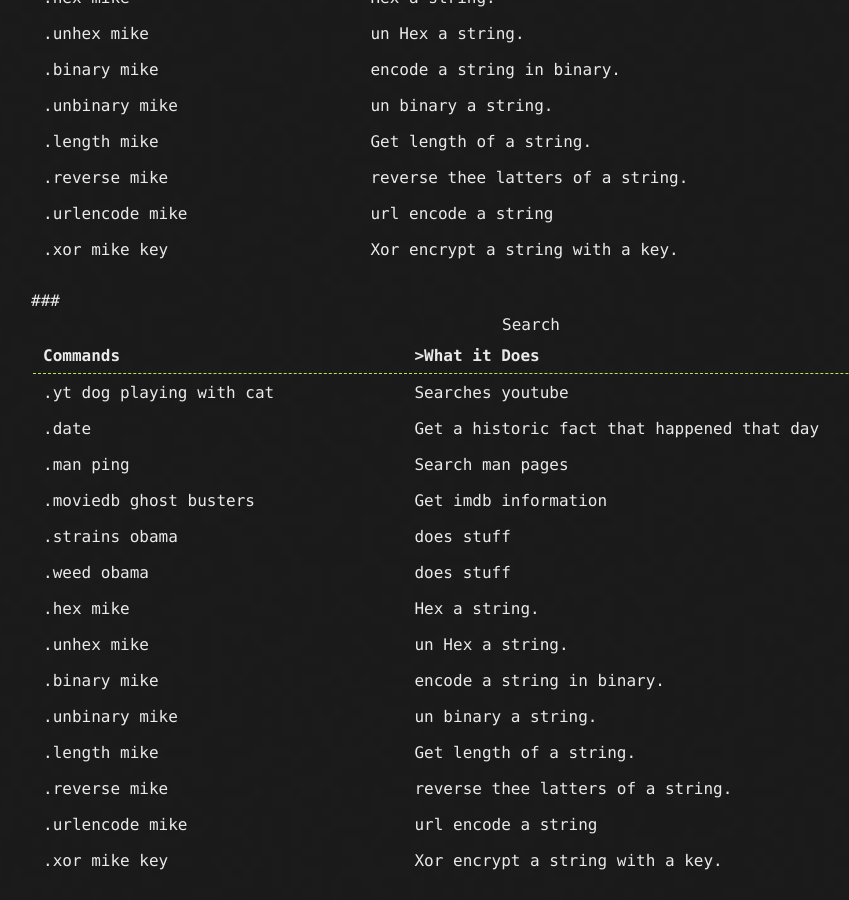
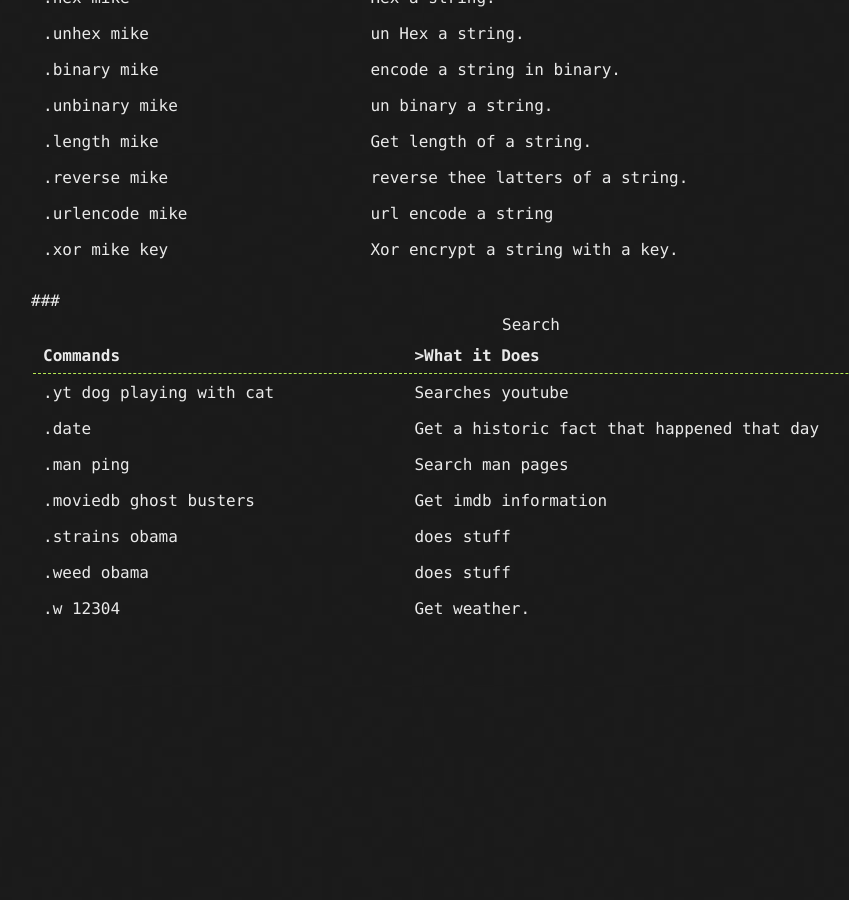
Before and after one commit to Michael-Meade/MinerFind, a Jekyll site: the page built from moss-discord.md, in a window 1280 px wide and 900 px high, scrolled down 1442 px. Shown: the whole window, without its empty margins (109-958 px from the left). Built offline with Jekyll 4.4.1, drawn with Linux system fonts in a browser that asks for light colours; our own code applies the rules of GitHub Pages for plain Markdown files; the repository's description, which GitHub fills in, is left out; after the commit the page ends 2090 px from its top, so only the background shows below that.

Commit message:
Update moss-discord.md

```diff
--- a/moss-discord.md
+++ b/moss-discord.md
@@ -192,35 +192,7 @@
     <td>does stuff</td>
   </tr>
   <tr>
-    <td>.hex mike</td>
-    <td>Hex a string.</td>
-  </tr>
-  <tr>
-    <td>.unhex mike</td>
-    <td>un Hex a string.</td>
-  </tr>
- <tr>
-    <td>.binary mike</td>
-    <td>encode a string in binary.</td>
-  </tr>
-  <tr>
-    <td>.unbinary mike</td>
-    <td>un binary a string.</td>
-  </tr>
-  <tr>
-    <td>.length mike</td>
-    <td>Get length of a string.</td>
-  </tr>
-  <tr>
-    <td>.reverse mike</td>
-    <td>reverse thee latters of a string.</td>
-  </tr>
-  <tr>
-    <td>.urlencode mike</td>
-    <td>url encode a string</td>
-  </tr>
-  <tr>
-    <td>.xor mike key</td>
-    <td>Xor encrypt a string with a key.</td>
+    <td>.w 12304</td>
+    <td>Get weather.</td>
   </tr>
 </table>
```
